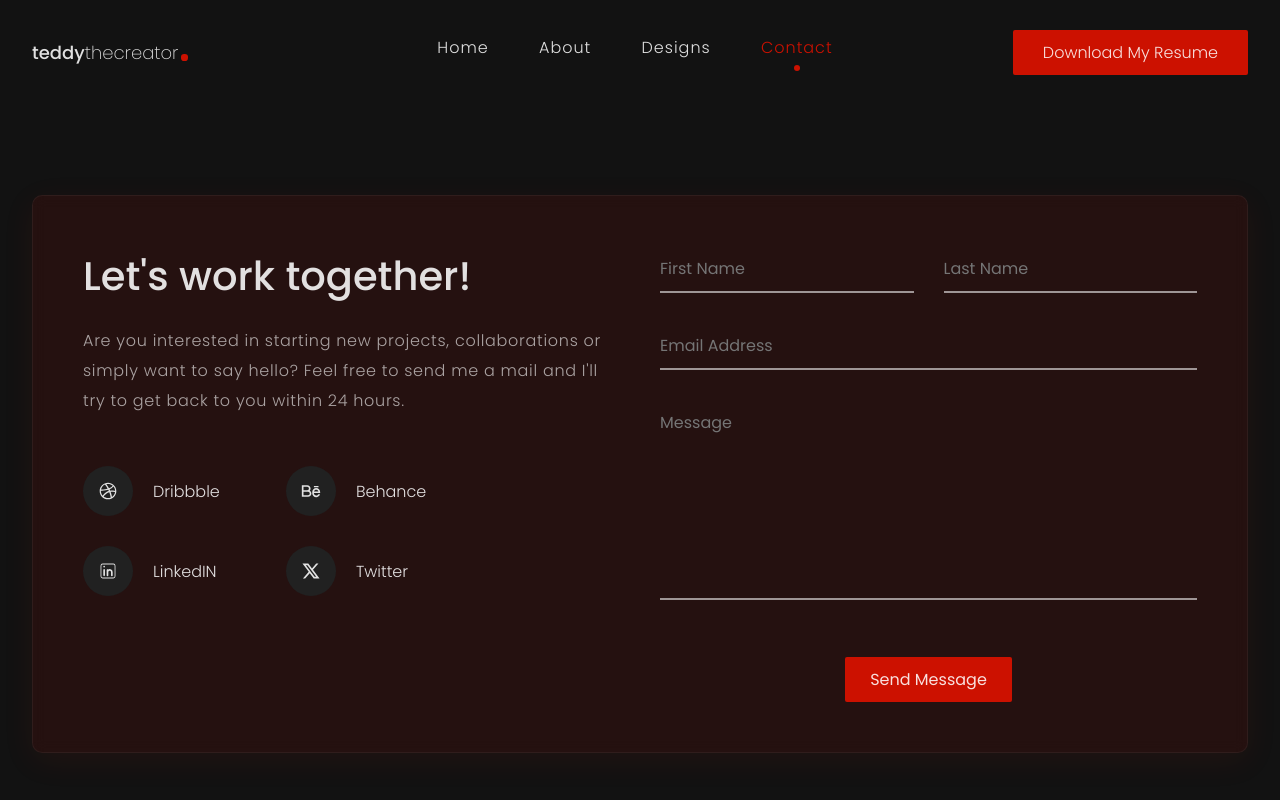
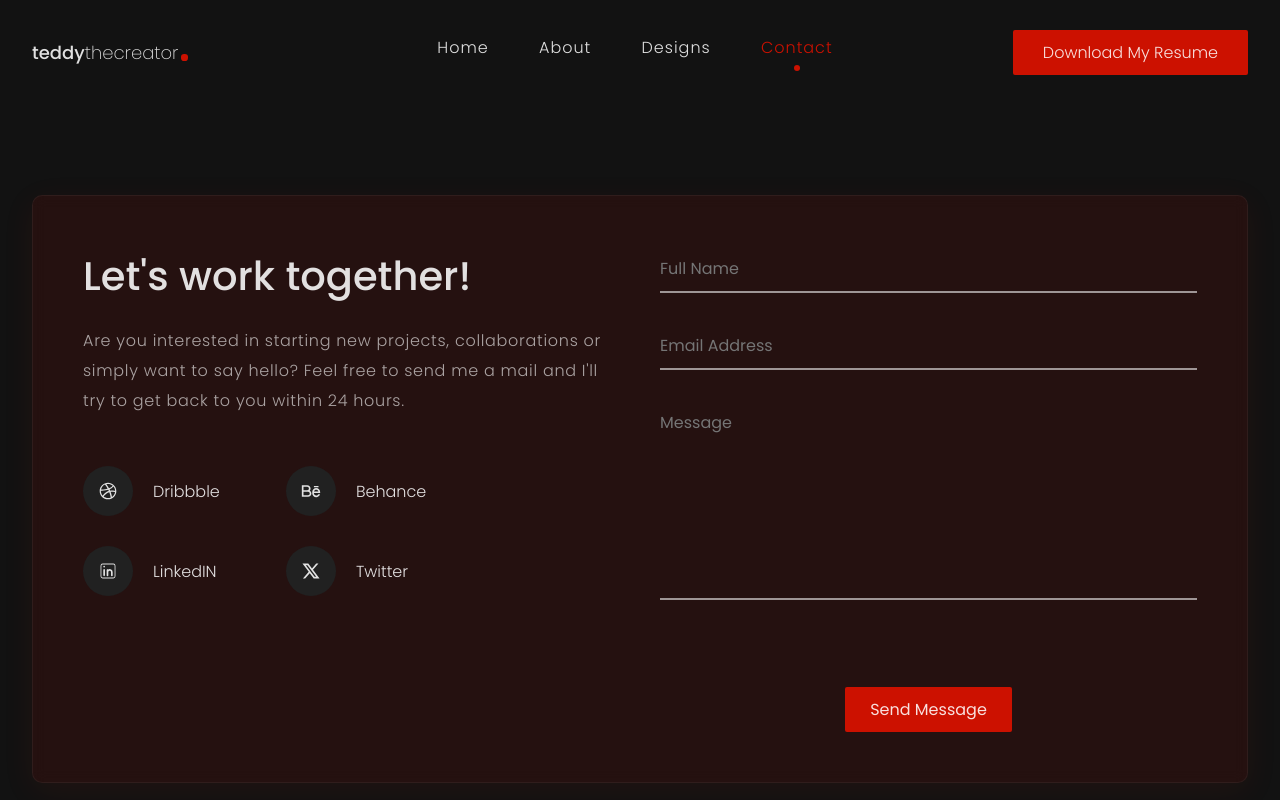
Before and after one commit to theblaisecode/Gsap_and_TSX, a React (Vite) app: page /contact in a window 1280 px wide. Built offline with nearby package versions, Linux system fonts and the light colour scheme.

Commit message:
first commit

```diff
--- a/package.json
+++ b/package.json
@@ -10,12 +10,14 @@
     "preview": "vite preview"
   },
   "dependencies": {
+    "emailjs-com": "^3.2.0",
     "gsap": "^3.12.7",
     "react": "^19.0.0",
     "react-dom": "^19.0.0",
     "react-icons": "^5.5.0",
     "react-router-dom": "^7.3.0",
     "react-slick": "^0.30.3",
+    "react-toastify": "^11.0.5",
     "slick-carousel": "^1.8.1",
     "styled-components": "^6.1.15"
   },
--- a/src/components/ContactPage.tsx
+++ b/src/components/ContactPage.tsx
@@ -1,5 +1,9 @@
 import { contactSocials } from "../data.ts";
 import { type ContactSocialType } from "../types/types.tsx";
+import { useRef, useState } from "react";
+import emailjs from "emailjs-com";
+import { ToastContainer, toast } from "react-toastify";
+import "react-toastify/dist/ReactToastify.css";
 
 export const LetsWorkTogether = () => {
   return (
@@ -7,14 +11,12 @@ export const LetsWorkTogether = () => {
       <div className="letsWorkContent">
         <div className="contentTop">
           <h2>Let's work together!</h2>
-
           <p>
             Are you interested in starting new projects, collaborations or
             simply want to say hello? Feel free to send me a mail and I'll try
             to get back to you within 24 hours.
           </p>
         </div>
-
         <div className="contentBottom">
           <div className="contactSocials">
             {contactSocials.map((item: ContactSocialType) => {
@@ -25,7 +27,6 @@ export const LetsWorkTogether = () => {
                 ariaLabel,
                 title,
               }: ContactSocialType = item;
-
               return (
                 <a key={id} href={href} target="_blank" aria-label={ariaLabel}>
                   <span className="icon">
@@ -43,28 +44,61 @@ export const LetsWorkTogether = () => {
 };
 
 export const ContactForm = () => {
+  const formRef = useRef<HTMLFormElement>(null);
+  const [loading, setLoading] = useState(false);
+
+  const sendEmail = (event: React.FormEvent<HTMLFormElement>) => {
+    event.preventDefault();
+    setLoading(true);
+
+    if (!formRef.current) return;
+
+    emailjs
+      .sendForm(
+        "service_8jee71a", // EmailJS Service ID
+        "template_muxwlbr", // EmailJS Template ID
+        formRef.current,
+        "BNIMWTsbE_2U6X0nW" // EmailJS Public Key
+      )
+      .then((response) => {
+        toast.success("Message sent successfully!", {
+          position: "bottom-right",
+          autoClose: 3000,
+          hideProgressBar: false,
+          closeOnClick: false,
+          pauseOnHover: true,
+          draggable: false,
+          theme: "colored",
+        });
+        console.log("SUCCESS!", response.status, response.text);
+        formRef.current?.reset(); // Reset form
+      })
+      .catch((error) => {
+        toast.error("Failed to send message. Please try again.", {
+          position: "bottom-right",
+          autoClose: 3000,
+          hideProgressBar: false,
+          closeOnClick: false,
+          pauseOnHover: true,
+          draggable: false,
+          theme: "colored",
+        });
+        console.log("FAILED...", error);
+      })
+      .finally(() => setLoading(false));
+  };
+
   return (
     <div id="form">
       <div className="formContent">
-        <form>
+        <form ref={formRef} onSubmit={sendEmail}>
           <div id="name">
             <p>
               <input
                 type="text"
-                id="fName"
-                name="fName"
+                name="from_name"
                 required
-                placeholder="First Name"
-              />
-            </p>
-
-            <p>
-              <input
-                type="text"
-                id="lName"
-                name="lName"
-                required
-                placeholder="Last Name"
+                placeholder="Full Name"
               />
             </p>
           </div>
@@ -72,19 +106,24 @@ export const ContactForm = () => {
           <div id="email">
             <input
               type="email"
-              id="email"
-              name="email"
+              name="from_email"
               required
               placeholder="Email Address"
             />
           </div>
 
           <div id="message">
-            <textarea required placeholder="Message"></textarea>
+            <textarea name="message" required placeholder="Message"></textarea>
+          </div>
+
+          <div className="recaptcha">
+            <div data-netlify-recaptcha="true"></div>
           </div>
 
           <div className="formButton">
-            <button type="submit">Send Message</button>
+            <button type="submit" disabled={loading}>
+              {loading ? "Sending..." : "Send Message"}
+            </button>
           </div>
         </form>
       </div>
--- a/src/main.tsx
+++ b/src/main.tsx
@@ -1,5 +1,12 @@
 import { createRoot } from "react-dom/client";
 import "./style.css";
 import App from "./App.tsx";
+import { ToastContainer, toast } from "react-toastify";
+import "react-toastify/dist/ReactToastify.css";
 
-createRoot(document.getElementById("root")!).render(<App />);
+createRoot(document.getElementById("root")!).render(
+  <>
+    <App />
+    <ToastContainer />
+  </>
+);
--- a/src/styles/ContactWrapper.ts
+++ b/src/styles/ContactWrapper.ts
@@ -162,6 +162,7 @@ const ContactWrapper = styled.section`
     border-radius: 0.2rem;
     color: var(--textLight);
     transition: 0.4s;
+    cursor: pointer;
   }
 
   form .formButton button:hover {
--- a/src/styles/HomeWrapper.ts
+++ b/src/styles/HomeWrapper.ts
@@ -336,7 +336,7 @@ const HomeWrapper = styled.section`
     }
 
     .introContent .contactme {
-      width: 70%;
+      width: 50%;
     }
 
     .introContent .socials .socialLinks .platform {
```
Also changed, not shown: 1 other file (tests, documents, lock files or other folders).
